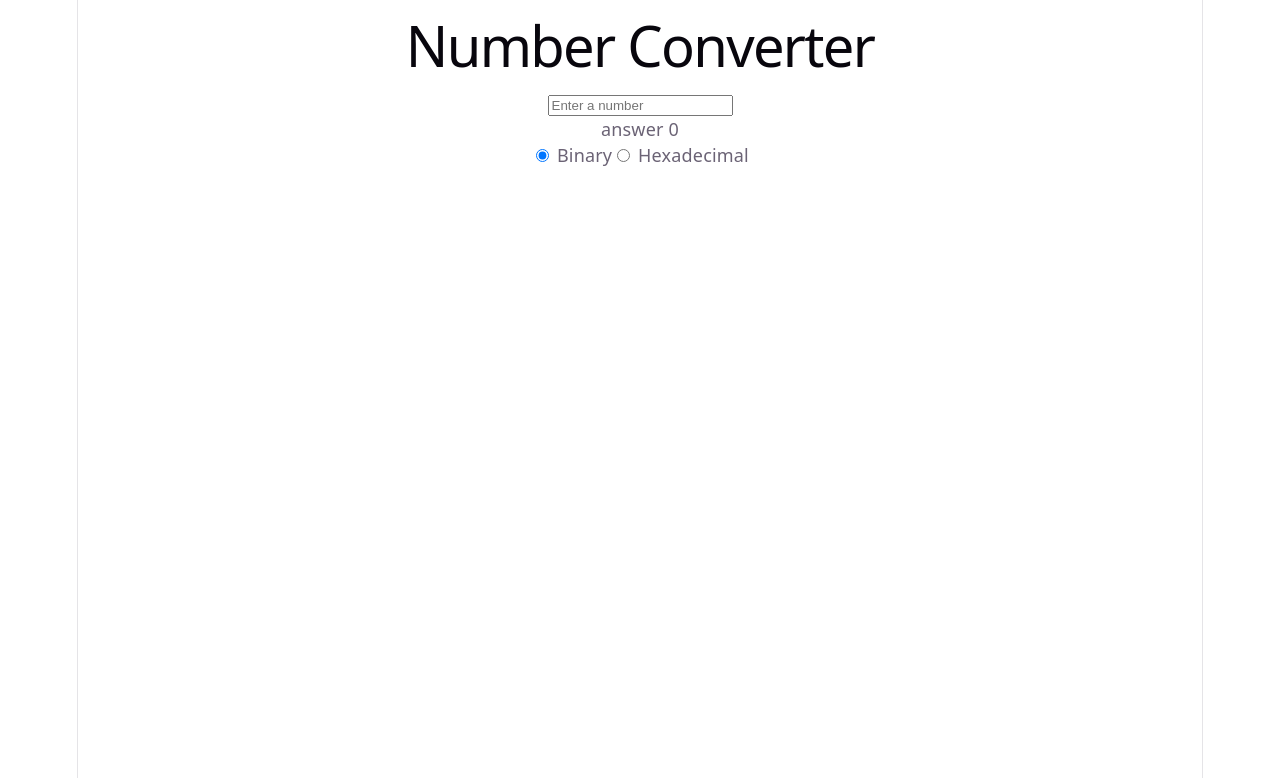
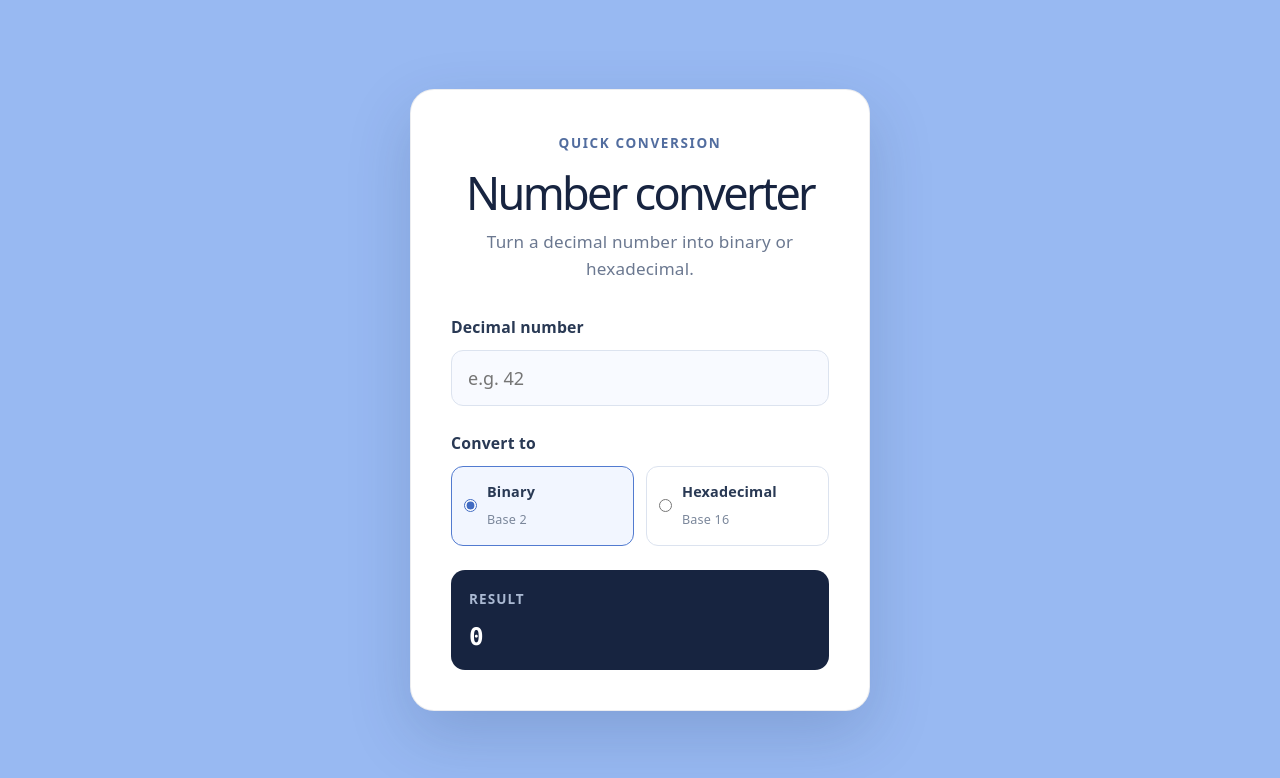
Before and after one commit to VedagyaJ/Portfolio-App, a React app in the folder frontend/: page / in a window 1280 px wide. Shown: the top 778 px of the page. Built offline with nearby package versions, Linux system fonts and the light colour scheme; the HTML template or start-up script is replaced by a standard one.

Commit message:
added css

```diff
--- a/frontend/src/App.css
+++ b/frontend/src/App.css
@@ -1,184 +1,183 @@
-.counter {
-  font-size: 16px;
-  padding: 5px 10px;
-  border-radius: 5px;
-  color: var(--accent);
-  background: var(--accent-bg);
-  border: 2px solid transparent;
-  transition: border-color 0.3s;
-  margin-bottom: 24px;
+:root {
+  background: #98b9f2;
+  color-scheme: light;
+}
 
-  &:hover {
-    border-color: var(--accent-border);
+body {
+  color: #172440;
+  background: #98b9f2;
+}
+
+#root {
+  width: 100%;
+  max-width: none;
+  margin: 0;
+  text-align: left;
+  border: 0;
+}
+
+.app-shell {
+  flex: 1;
+  min-height: 100svh;
+  display: grid;
+  place-items: center;
+  box-sizing: border-box;
+  padding: 32px 20px;
+}
+
+.converter-card {
+  width: min(100%, 460px);
+  box-sizing: border-box;
+  padding: 40px;
+  border: 1px solid rgba(23, 36, 64, 0.08);
+  border-radius: 24px;
+  background: #fff;
+  box-shadow: 0 24px 64px rgba(26, 49, 92, 0.18);
+}
+
+.eyebrow {
+  margin: 0 0 12px;
+  color: #526d9f;
+  font-size: 0.75rem;
+  font-weight: 700;
+  letter-spacing: 0.12em;
+  text-align: center;
+  text-transform: uppercase;
+}
+
+.converter-card h1 {
+  margin: 0;
+  color: #172440;
+  font-size: clamp(2rem, 7vw, 2.5rem);
+  letter-spacing: -0.06em;
+  line-height: 1.1;
+  text-align: center;
+}
+
+.description {
+  margin: 12px 0 32px;
+  color: #6b7890;
+  font-size: 0.95rem;
+  text-align: center;
+}
+
+.number-field label,
+.format-picker legend {
+  display: block;
+  margin-bottom: 10px;
+  color: #293954;
+  font-size: 0.875rem;
+  font-weight: 650;
+}
+
+.number-field input {
+  width: 100%;
+  box-sizing: border-box;
+  padding: 14px 16px;
+  border: 1px solid #dce3ef;
+  border-radius: 12px;
+  outline: none;
+  background: #f8faff;
+  color: #172440;
+  font: inherit;
+  transition: border-color 150ms ease, box-shadow 150ms ease;
+}
+
+.number-field input:focus {
+  border-color: #527bd0;
+  box-shadow: 0 0 0 3px rgba(82, 123, 208, 0.16);
+}
+
+.format-picker {
+  display: grid;
+  grid-template-columns: repeat(2, minmax(0, 1fr));
+  gap: 12px;
+  margin: 24px 0;
+  padding: 0;
+  border: 0;
+}
+
+.format-picker legend {
+  grid-column: 1 / -1;
+  padding: 0;
+}
+
+.format-option {
+  display: flex;
+  align-items: center;
+  gap: 10px;
+  min-width: 0;
+  padding: 12px;
+  border: 1px solid #dce3ef;
+  border-radius: 12px;
+  background: #fff;
+  cursor: pointer;
+  transition: border-color 150ms ease, background-color 150ms ease;
+}
+
+.format-option.selected {
+  border-color: #527bd0;
+  background: #f2f6ff;
+}
+
+.format-option input {
+  margin: 0;
+  accent-color: #416bc2;
+}
+
+.format-option span {
+  display: grid;
+  gap: 2px;
+}
+
+.format-option strong {
+  color: #293954;
+  font-size: 0.8rem;
+}
+
+.format-option small {
+  color: #7b879b;
+  font-size: 0.7rem;
+}
+
+.result-panel {
+  display: grid;
+  gap: 8px;
+  padding: 16px 18px;
+  border-radius: 14px;
+  background: #172440;
+  text-align: left;
+}
+
+.result-label {
+  color: #aab9d2;
+  font-size: 0.75rem;
+  font-weight: 650;
+  letter-spacing: 0.08em;
+  text-transform: uppercase;
+}
+
+.result-value {
+  overflow-wrap: anywhere;
+  color: #fff;
+  font-family: var(--mono);
+  font-size: 1.35rem;
+  font-weight: 600;
+  line-height: 1.4;
+}
+
+@media (max-width: 480px) {
+  .converter-card {
+    padding: 30px 22px;
+    border-radius: 20px;
   }
-  &:focus-visible {
-    outline: 2px solid var(--accent);
-    outline-offset: 2px;
+
+  .format-picker {
+    gap: 8px;
+  }
+
+  .format-option {
+    gap: 7px;
+    padding: 10px 8px;
   }
 }
-
-.hero {
-  position: relative;
-
-  .base,
-  .framework,
-  .vite {
-    inset-inline: 0;
-    margin: 0 auto;
-  }
-
-  .base {
-    width: 170px;
-    position: relative;
-    z-index: 0;
-  }
-
-  .framework,
-  .vite {
-    position: absolute;
-  }
-
-  .framework {
-    z-index: 1;
-    top: 34px;
-    height: 28px;
-    transform: perspective(2000px) rotateZ(300deg) rotateX(44deg) rotateY(39deg)
-      scale(1.4);
-  }
-
-  .vite {
-    z-index: 0;
-    top: 107px;
-    height: 26px;
-    width: auto;
-    transform: perspective(2000px) rotateZ(300deg) rotateX(40deg) rotateY(39deg)
-      scale(0.8);
-  }
-}
-
-#center {
-  display: flex;
-  flex-direction: column;
-  gap: 25px;
-  place-content: center;
-  place-items: center;
-  flex-grow: 1;
-
-  @media (max-width: 1024px) {
-    padding: 32px 20px 24px;
-    gap: 18px;
-  }
-}
-
-#next-steps {
-  display: flex;
-  border-top: 1px solid var(--border);
-  text-align: left;
-
-  & > div {
-    flex: 1 1 0;
-    padding: 32px;
-    @media (max-width: 1024px) {
-      padding: 24px 20px;
-    }
-  }
-
-  .icon {
-    margin-bottom: 16px;
-    width: 22px;
-    height: 22px;
-  }
-
-  @media (max-width: 1024px) {
-    flex-direction: column;
-    text-align: center;
-  }
-}
-
-#docs {
-  border-right: 1px solid var(--border);
-
-  @media (max-width: 1024px) {
-    border-right: none;
-    border-bottom: 1px solid var(--border);
-  }
-}
-
-#next-steps ul {
-  list-style: none;
-  padding: 0;
-  display: flex;
-  gap: 8px;
-  margin: 32px 0 0;
-
-  .logo {
-    height: 18px;
-  }
-
-  a {
-    color: var(--text-h);
-    font-size: 16px;
-    border-radius: 6px;
-    background: var(--social-bg);
-    display: flex;
-    padding: 6px 12px;
-    align-items: center;
-    gap: 8px;
-    text-decoration: none;
-    transition: box-shadow 0.3s;
-
-    &:hover {
-      box-shadow: var(--shadow);
-    }
-    .button-icon {
-      height: 18px;
-      width: 18px;
-    }
-  }
-
-  @media (max-width: 1024px) {
-    margin-top: 20px;
-    flex-wrap: wrap;
-    justify-content: center;
-
-    li {
-      flex: 1 1 calc(50% - 8px);
-    }
-
-    a {
-      width: 100%;
-      justify-content: center;
-      box-sizing: border-box;
-    }
-  }
-}
-
-#spacer {
-  height: 88px;
-  border-top: 1px solid var(--border);
-  @media (max-width: 1024px) {
-    height: 48px;
-  }
-}
-
-.ticks {
-  position: relative;
-  width: 100%;
-
-  &::before,
-  &::after {
-    content: '';
-    position: absolute;
-    top: -4.5px;
-    border: 5px solid transparent;
-  }
-
-  &::before {
-    left: 0;
-    border-left-color: var(--border);
-  }
-  &::after {
-    right: 0;
-    border-right-color: var(--border);
-  }
-}
--- a/frontend/src/App.jsx
+++ b/frontend/src/App.jsx
@@ -61,39 +61,62 @@ function App() {
   const result = format === "binary" ? convertToBinary(num) : convertToHex(num);
 
   return (
-    <>
-      <div>
-        <h1>Number Converter</h1>
-        <input
-          type="text"
-          placeholder="Enter a number"
-          onChange={({ target }) => setNum(target.value)}
-        />
-        <p>answer {result}</p>
-        <div>
-          <label>
+    <main className="app-shell">
+      <section className="converter-card" aria-labelledby="converter-title">
+        <p className="eyebrow">Quick conversion</p>
+        <h1 id="converter-title">Number converter</h1>
+        <p className="description">
+          Turn a decimal number into binary or hexadecimal.
+        </p>
+
+        <div className="number-field">
+          <label htmlFor="number-input">Decimal number</label>
+          <input
+            id="number-input"
+            type="number"
+            min="0"
+            step="1"
+            placeholder="e.g. 42"
+            onChange={({ target }) => setNum(target.value)}
+          />
+        </div>
+
+        <fieldset className="format-picker">
+          <legend>Convert to</legend>
+          <label className={`format-option${format === "binary" ? " selected" : ""}`}>
             <input
               type="radio"
               name="number-format"
               value="binary"
               checked={format === "binary"}
               onChange={({ target }) => setFormat(target.value)}
-            />{" "}
-            Binary
+            />
+            <span>
+              <strong>Binary</strong>
+              <small>Base 2</small>
+            </span>
           </label>
-          <label>
+          <label className={`format-option${format === "hex" ? " selected" : ""}`}>
             <input
               type="radio"
               name="number-format"
               value="hex"
               checked={format === "hex"}
               onChange={({ target }) => setFormat(target.value)}
-            />{" "}
-            Hexadecimal
+            />
+            <span>
+              <strong>Hexadecimal</strong>
+              <small>Base 16</small>
+            </span>
           </label>
+        </fieldset>
+
+        <div className="result-panel">
+          <span className="result-label">Result</span>
+          <output className="result-value" aria-live="polite">{result}</output>
         </div>
-      </div>
-    </>
+      </section>
+    </main>
   );
 }
 
--- a/frontend/src/index.css
+++ b/frontend/src/index.css
@@ -55,11 +55,7 @@ body {
 }
 
 #root {
-  width: 1126px;
-  max-width: 100%;
-  margin: 0 auto;
-  text-align: center;
-  border-inline: 1px solid var(--border);
+  width: 100%;
   min-height: 100svh;
   display: flex;
   flex-direction: column;
```
